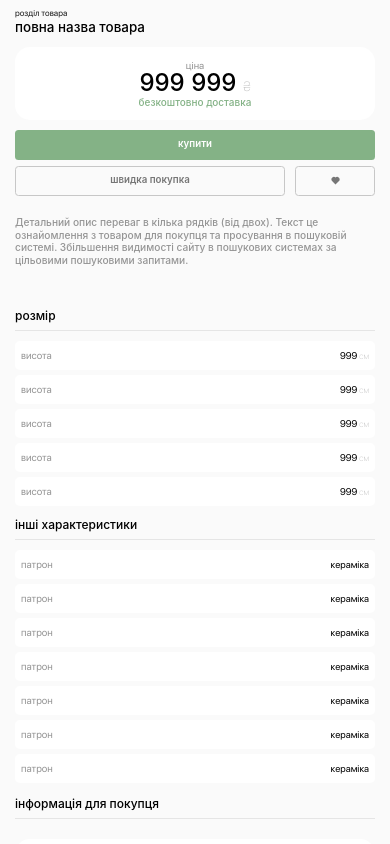
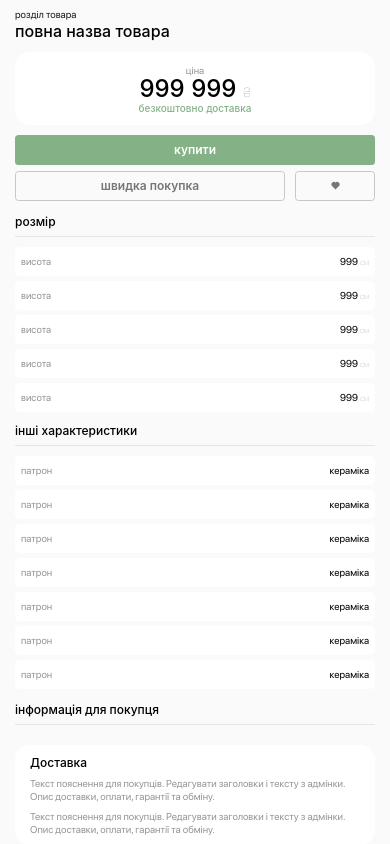
Before and after one commit to demiweb/svitlight, a website: page app/product.html in a window 390 px wide. Shown: the part 440-1284 px from the top of the page. Drawn offline with nearby package versions, Linux system fonts and the light colour scheme; files that its build step writes are made by us from their sources; a web font is replaced by a local one.

Commit message:
fix styles

```diff
--- a/app/scss/_media.scss
+++ b/app/scss/_media.scss
@@ -909,6 +909,41 @@
 }}
 
 @media screen and (max-width: 640px) {
+  .product-head>span {
+    font-size: 10px;
+  }
+  .product-content {
+    margin-top: 0;
+  }
+  .product-feature span {
+    font-size: 10px;
+  }
+  .product-feature p {
+    font-size: 8px;
+    strong {
+      font-size: 10px;
+    }
+  }
+  .product-text div p {
+    font-size: 12px;
+    margin-bottom: 7px;
+  }
+  .product-text div span {
+    font-size: 10px;
+    margin-bottom: 8px;
+
+  }
+  .product-head {
+    h1 {
+      font-size: 16px;
+    }
+  }
+  .product-head__btns .btn {
+    font-size: 12px;
+  }
+  .product-head__det  {
+    display: none;
+  }
   .product-card__bottom > span {
     font-size: 10px;
     line-height: 12px;
```
Also changed, not shown: app/scss/main.css, dist/css/main.min.css, 1 other file.
